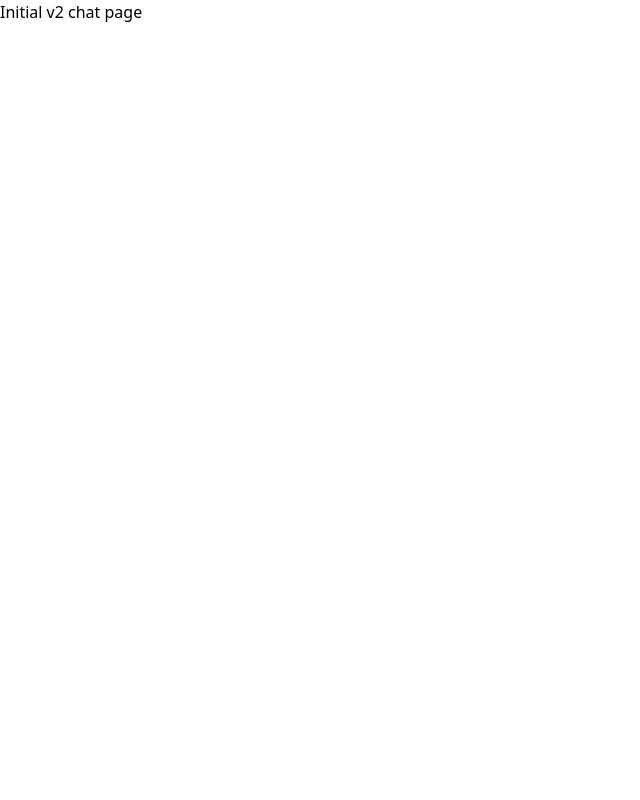
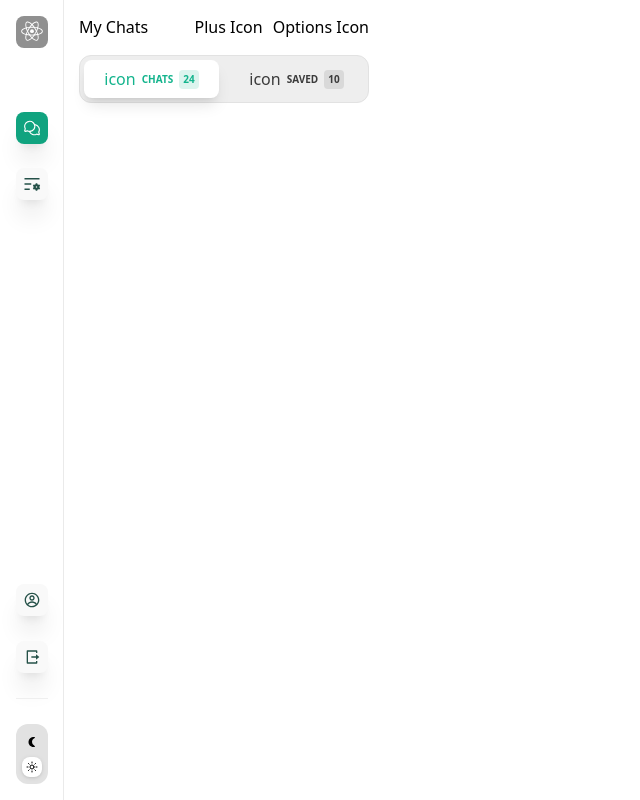
Before and after one commit to brown2020/promptmeai, a Next.js app: page /v2/chat in a window 1280 px wide. Shown: the whole page, without its empty margins (0-640 px from the left). Built offline with nearby package versions, Linux system fonts and the light colour scheme.

Commit message:
feat: add left side section for chat version 2

```diff
--- a/src/app/v2/chat/page.tsx
+++ b/src/app/v2/chat/page.tsx
@@ -1,5 +1,83 @@
+import { BiLogoReact } from "react-icons/bi";
+import { CgProfile } from "react-icons/cg";
+import { LuSun } from "react-icons/lu";
+import { MdNightlightRound } from "react-icons/md";
+import { PiChatsCircle } from "react-icons/pi";
+import { RiListSettingsFill, RiLogoutBoxRLine } from "react-icons/ri";
+
 const ChatPage = () => {
-  return <div className="flex h-screen w-screen">Initial v2 chat page</div>;
+  return (
+    <div className="flex h-screen w-screen">
+      {/* Left panel */}
+      <div className="flex flex-col justify-between items-center w-[64px] flex-shrink-0 bg-white border-r border-[#EAEAEA] p-[16px]">
+        {/* Top section */}
+        <div className="flex flex-col gap-[64px] justify-center items-center">
+          <div className="w-[32px] h-[32px] bg-[#909090] flex justify-center items-center rounded-lg">
+            <BiLogoReact className="text-white" size={26} />
+          </div>
+          <div className="flex flex-col gap-[24px] justify-center items-center">
+            <div className="bg-[#10A37F] rounded-lg w-[32px] h-[32px] flex justify-center items-center shadow-xl">
+              <PiChatsCircle size={18} className="text-white" />
+            </div>
+            <div className="bg-[#F9F9F9] rounded-lg w-[32px] h-[32px] flex justify-center items-center shadow-xl">
+              <RiListSettingsFill className="text-[#255148]" size={18} />
+            </div>
+          </div>
+        </div>
+
+        {/* Bottom section */}
+        <div className="flex flex-col gap-[25px] justify-center items-center">
+          <div className="bg-[#F9F9F9] rounded-lg w-[32px] h-[32px] flex justify-center items-center shadow-xl">
+            <CgProfile className="text-[#255148]" size={16} />
+          </div>
+          <div className="bg-[#F9F9F9] rounded-lg w-[32px] h-[32px] flex justify-center items-center shadow-xl">
+            <RiLogoutBoxRLine className="text-[#255148]" size={16} />
+          </div>
+
+          <div className="h-[1px] w-full bg-[#EFEFEF]" />
+          <div className="h-[60px] w-[32px] bg-[#E2E2E2] rounded-xl flex flex-col justify-center items-center gap-[5px]">
+            <button className="w-[20px] h-[20px] flex justify-center items-center">
+              <MdNightlightRound size={12} />
+            </button>
+            <button className="w-[20px] h-[20px] flex justify-center items-center bg-[#FFF] rounded-lg drop-shadow">
+              <LuSun size={12} />
+            </button>
+          </div>
+        </div>
+      </div>
+
+      {/* My chat section */}
+      <div className="w-[320px] bg-white p-[15px] flex flex-col gap-[16px]">
+        {/* Top section */}
+        <div className="flex justify-between gap-[10px]">
+          <h2>My Chats</h2>
+          <div className="flex gap-[10px]">
+            <div>Plus Icon</div>
+            <div>Options Icon</div>
+          </div>
+        </div>
+        {/* Tab section */}
+        <div className="bg-[#EEE] rounded-xl border-[0.6px] border-[#E2E2E2] h-[48px] flex gap-[10px] flex-shrink-0 p-[4px]">
+          <button className="bg-white text-[#14B48D] rounded-lg w-[140px] flex gap-[6px] h-full items-center justify-center shadow-lg">
+            <div>icon</div>
+            <span className="uppercase text-[10px] font-semibold">Chats</span>
+            <span className="rounded bg-[#14B48D]/[0.15] px-[4px] py-[2px] text-[10px] font-semibold">
+              24
+            </span>
+          </button>
+          <button className="w-[140px] text-[#3B3B3B] flex gap-[6px] h-full items-center justify-center">
+            <div>icon</div>
+            <div className="uppercase text-[10px] font-semibold">Saved</div>
+            <div className="rounded bg-[#3B3B3B]/[0.11] px-[4px] py-[2px] text-[10px] font-semibold">
+              10
+            </div>
+          </button>
+        </div>
+        {/* Search section */}
+        <div></div>
+      </div>
+    </div>
+  );
 };
 
 export default ChatPage;
```
